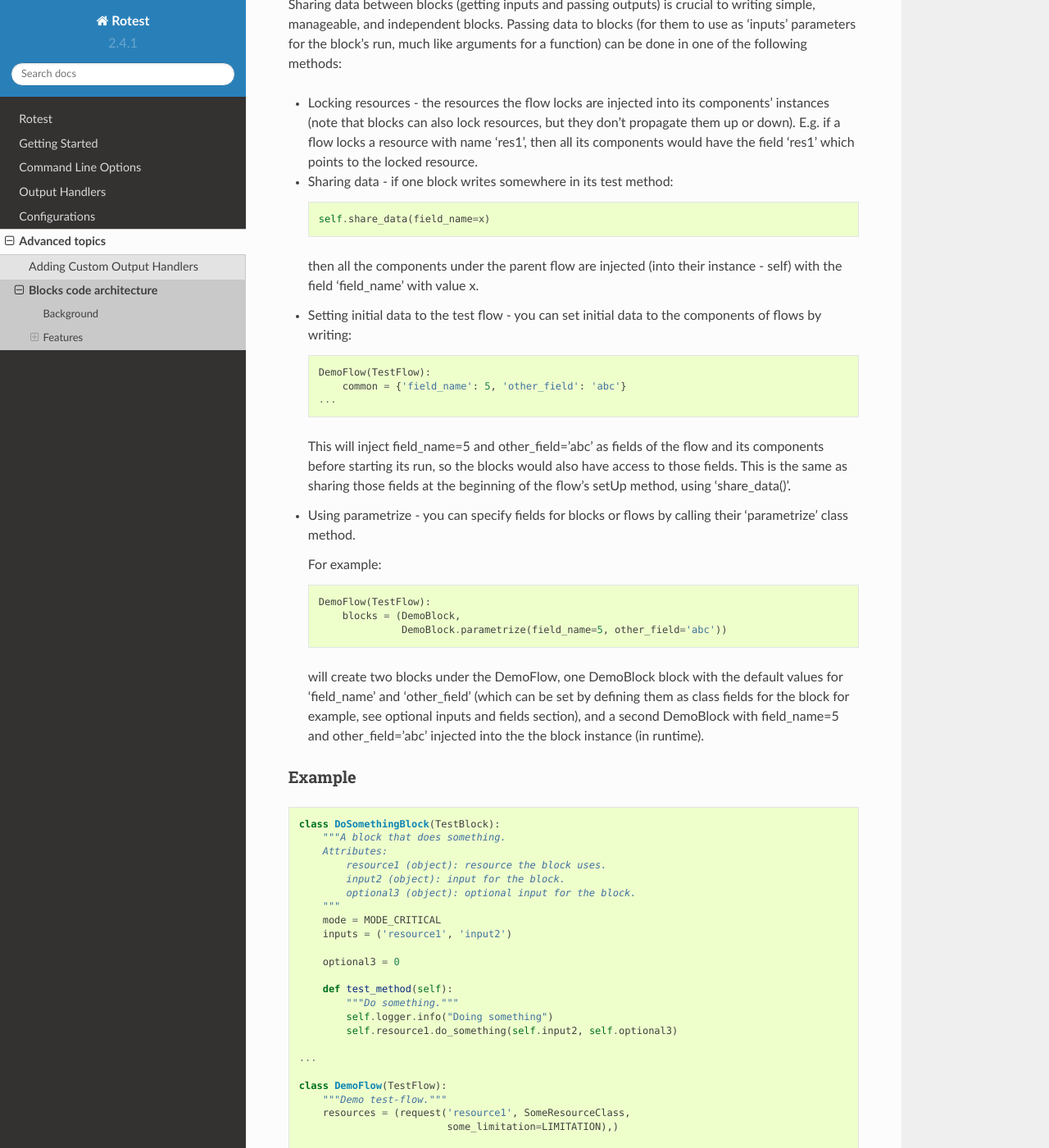
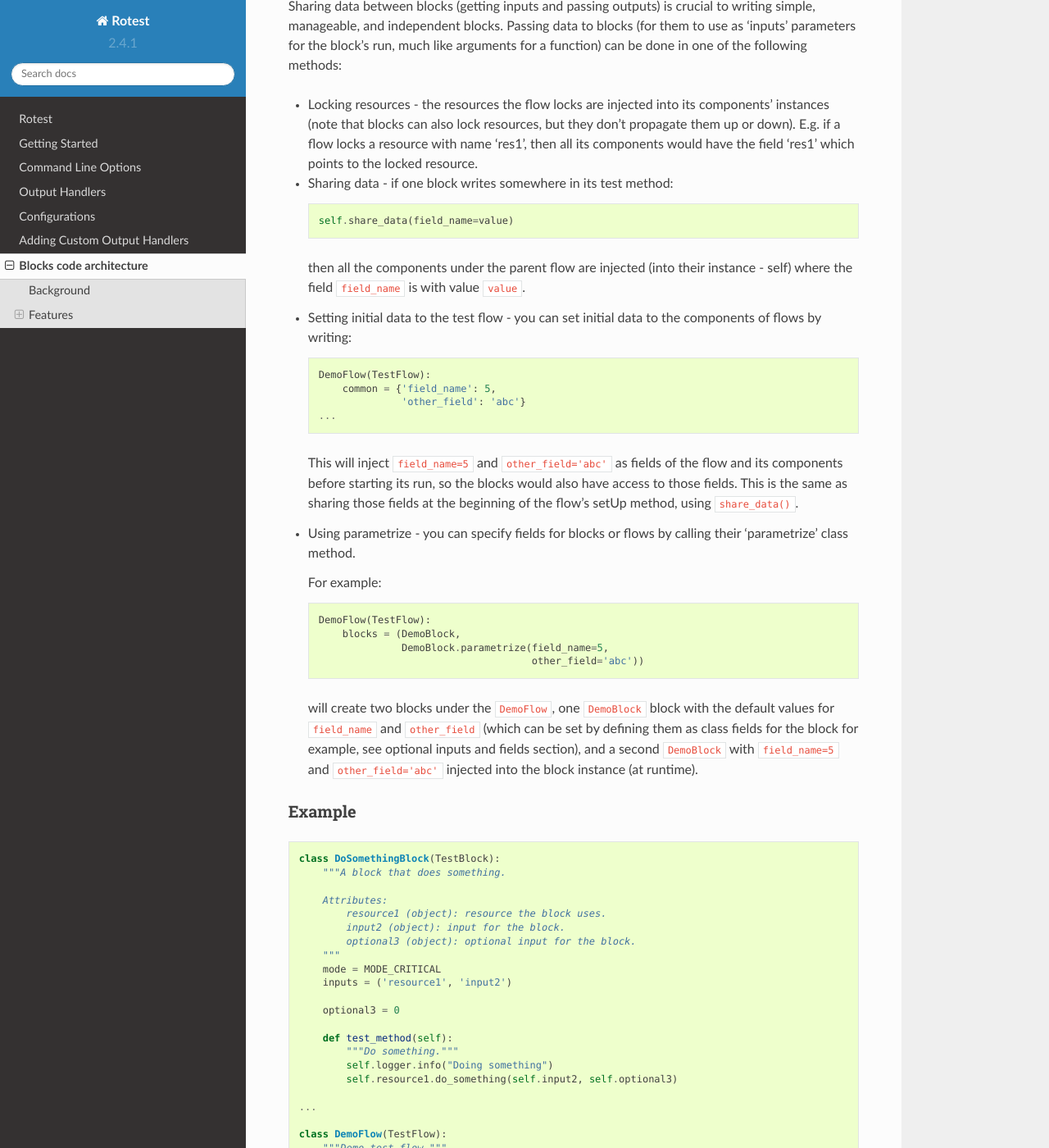
Before and after one commit to gregoil/rotest, a Sphinx documentation site: the page built from docs/advanced/blocks.rst, in a window 1280 px wide and 1400 px high, scrolled down 2617 px. Shown: the whole window at 82% size. Built offline with Sphinx 7.4.7 and the Read the Docs theme 2.0.0, drawn with Linux system fonts in a browser that asks for light colours; some of the changed text lies outside the part shown.

Commit message:
fixed formatting and structure of documentation

```diff
--- a/docs/advanced/blocks.rst
+++ b/docs/advanced/blocks.rst
@@ -10,23 +10,23 @@
 
 ``TestBlock`` is a building block for tests, commonly responsible for a single
 action or a small set of actions.
-They inherit from :mod:`unittest`'s :class:`TestCase <unittest.TestCase>` ,
-enabling their test-like behavior (self.skipTest, self.assertEqual, self.fail,
-etc.), and the Rotest infrastructure expands their behavior to also be
-function-like (to have "inputs" and "outputs").
+It inherits from :mod:`unittest`'s :class:`TestCase <unittest.TestCase>`,
+enabling it test-like behavior (``self.skipTest``, ``self.assertEqual``,
+``self.fail``, etc.), and the Rotest infrastructure expands its behavior to
+also be function-like (to have "inputs" and "outputs").
 
 ``TestFlow`` is a test composed of ``TestBlock`` instances (or other sub-test
 flows), passing them their 'inputs' and putting them together, enabling them
 to share data between each other.
-The ``TestFlow`` can lock resources much like Rotest's TestCase, which it
+A ``TestFlow`` can lock resources much like Rotest's TestCase, which it
 passes to all the blocks under it.
 
 The flow's final result depends on the result of the blocks under it by the
 following order:
 
-* If some block had an error, the flow ends with an error
-* If some block had a failure, the flow ends with a failure
-* Otherwise, the flow succeeds
+* If some block had an error, the flow ends with an error.
+* If some block had a failure, the flow ends with a failure.
+* Otherwise, the flow succeeds.
 
 See also ``mode`` in the ``TestBlock``'s "Features" segment below for more
 information about the run mechanism of a ``TestFlow``.
@@ -74,11 +74,11 @@
        ...
 
    means declaring that the block would calculate and share (using the
-   'share_data' method) those fields, so that components following the block
-   would get those fields in runtime.
+   ``share_data`` method) those fields, so that components following the block
+   would get those fields at runtime.
    Declaring inputs and outputs of blocks is not mandatory, but it's a good way
    to make sure that the blocks "click" together properly, and no block will be
-   missing fields in run time.
+   missing fields at runtime.
 
 Common features (for both flows and blocks)
 -------------------------------------------
@@ -156,10 +156,10 @@
 
   .. code-block:: python
 
-      self.share_data(field_name=x)
+      self.share_data(field_name=value)
 
   then all the components under the parent flow are injected (into their
-  instance - self) with the field 'field_name' with value x.
+  instance - self) where the field ``field_name`` is with value ``value``.
 
 * Setting initial data to the test flow - you can set initial data to the
   components of flows by writing:
@@ -167,14 +167,15 @@
   .. code-block:: python
 
       DemoFlow(TestFlow):
-          common = {'field_name': 5, 'other_field': 'abc'}
+          common = {'field_name': 5,
+                    'other_field': 'abc'}
       ...
 
-  This will inject field_name=5 and other_field='abc' as fields of the flow and
+  This will inject ``field_name=5`` and ``other_field='abc'`` as fields of the flow and
   its components before starting its run, so the blocks would also have access
   to those fields.
   This is the same as sharing those fields at the beginning of the flow's setUp
-  method, using 'share_data()'.
+  method, using ``share_data()``.
 
 * Using parametrize - you can specify fields for blocks or flows by calling
   their 'parametrize' class method.
@@ -185,13 +186,14 @@
 
       DemoFlow(TestFlow):
           blocks = (DemoBlock,
-                    DemoBlock.parametrize(field_name=5, other_field='abc'))
+                    DemoBlock.parametrize(field_name=5,
+                                          other_field='abc'))
 
-  will create two blocks under the DemoFlow, one DemoBlock block with the
-  default values for 'field_name' and 'other_field' (which can be set by
-  defining them as class fields for the block for example, see optional inputs
-  and fields section), and a second DemoBlock with field_name=5 and
-  other_field='abc' injected into the the block instance (in runtime).
+  will create two blocks under the ``DemoFlow``, one ``DemoBlock`` block with
+  the default values for ``field_name`` and ``other_field`` (which can be set
+  by defining them as class fields for the block for example, see optional
+  inputs and fields section), and a second ``DemoBlock`` with ``field_name=5``
+  and ``other_field='abc'`` injected into the block instance (at runtime).
 
 Example
 -------
@@ -200,6 +202,7 @@
 
     class DoSomethingBlock(TestBlock):
         """A block that does something.
+
         Attributes:
             resource1 (object): resource the block uses.
             input2 (object): input for the block.
@@ -326,6 +330,7 @@
 
     class DemoBlock(TestBlock):
         """Demo block.
+
         Attributes:
             argument1 (number): block's first argument.
             argument2 (number): block's second argument.
--- a/docs/cli_options/client_options.rst
+++ b/docs/cli_options/client_options.rst
@@ -257,7 +257,9 @@
 Retrying Tests
 ==============
 
-.. option:: -d DELTA_ITERATIONS, --delta-iterations DELTA_ITERATIONS
+.. option:: -d DELTA_ITERATIONS,
+            --delta DELTA_ITERATIONS
+            --delta-iterations DELTA_ITERATIONS
 
     Rerun test a specified amount of times until it passes.
 
--- a/docs/configurations.rst
+++ b/docs/configurations.rst
@@ -167,8 +167,8 @@
 
 * There is no default value.
 
-Artifacts dir
-----------------------
+Artifacts Directory
+-------------------
 
 .. envvar:: ARTIFACTS_DIR
 
```
Also changed, not shown: other parts of docs/advanced/blocks.rst (+10 -9 lines), docs/advanced/index.rst (deleted, +0 -15 lines), docs/index.rst (+5 -4 lines), docs/output_handlers.rst (renamed from docs/output_handlers/builtin_output_handlers.rst, +25 -14 lines), docs/output_handlers/index.rst (deleted, +0 -16 lines).
